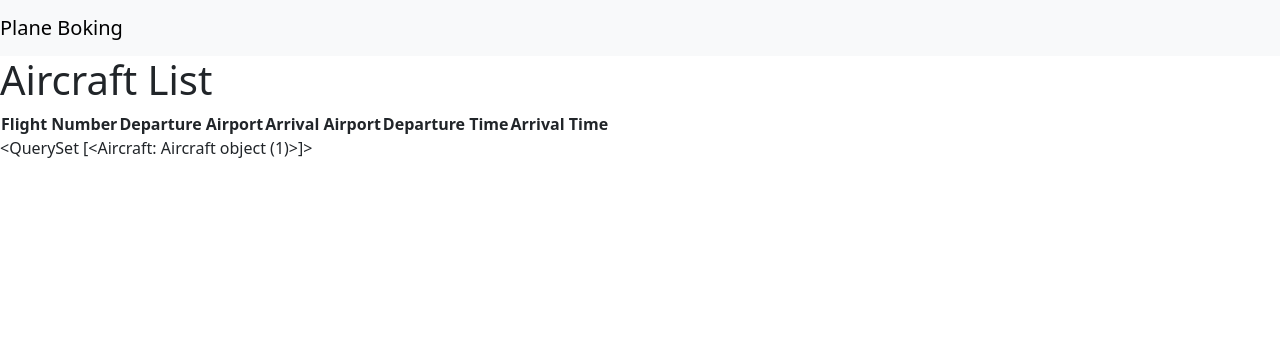
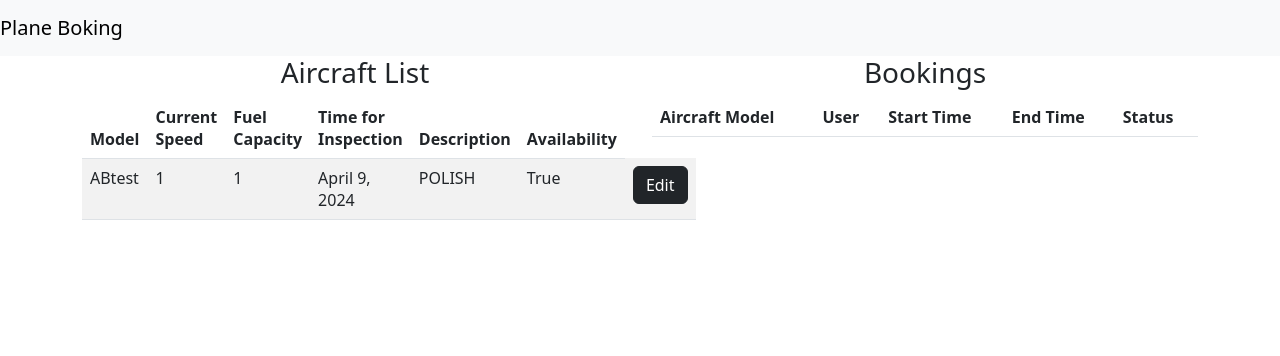
Before and after one commit to felikshetalia/Aircraft-Booking-Website, a Django app: page /engineer/ in a window 1280 px wide. Shown: the top 356 px of the page. Run offline with Django 4.2, Linux system fonts and the light colour scheme; data comes from the database, SQL or seed files in the repository; lists and menus that the app fills with data are empty; some libraries are stand-ins or nearby versions.

Commit message:
added the Engineer page  page
need more functionalities

```diff
--- a/reservation/views.py
+++ b/reservation/views.py
@@ -19,10 +19,9 @@ class PlanesView(generic.CreateView):
     template_name = 'planes/planeslist.html'
 
 
-
 def EngineerDashboard(request):
     if request.method == 'GET':
-        aircrafts = Aircraft.objects.all()
+        aircrafts = Aircraft.objects.order_by('timeForInspection')
         return render(request,'engineer/engineer.html', {'aircrafts': aircrafts})
 
 
--- a/templates/engineer/engineer.html
+++ b/templates/engineer/engineer.html
@@ -10,20 +10,75 @@ Welcome Engineer
 
 
 {% block content %}
-  <h1>Aircraft List</h1>
-  <table>
-    <thead>
-      <tr>
-        <th>Flight Number</th>
-        <th>Departure Airport</th>
-        <th>Arrival Airport</th>
-        <th>Departure Time</th>
-        <th>Arrival Time</th>
-      </tr>
-    </thead>
 
-  </table>
 
-  <td>{{ aircrafts }}</td>
+  <div class="container text-center">
+    <div class="row">
+      <div class="col-6">
+        <h3>Aircraft List</h3>
+        <table class="table table-striped">
+          <thead>
+            <tr>
+              <th>Model</th>
+              <th>Current Speed</th>
+              <th>Fuel Capacity</th>
+              <th>Time for Inspection</th>
+              <th>Description</th>
+              <th>Availability</th>
+            </tr>
+          </thead>
+          <tbody>
+            {% for aircraft in aircrafts %}
+            <tr>
+              <td>{{ aircraft.model }}</td>
+              <td>{{ aircraft.currentSpeed }}</td>
+              <td>{{ aircraft.fuelCapacity }}</td>
+              <td>{{ aircraft.timeForInspection }}</td>
+              <td>{{ aircraft.description }}</td>
+              <td>{{ aircraft.availability }}</td>
+
+              <td>
+
+                <button type="button" class="btn btn-dark">Edit</button>
+              </td>
+
+
+            </tr>
+            {% endfor %}
+          </tbody>
+        </table>
+      </div>
+      <div class="col">
+        <h3>Bookings</h3>
+        <table class="table table-striped">
+          <thead>
+            <tr>
+              <th>Aircraft Model</th>
+              <th>User</th>
+              <th>Start Time</th>
+              <th>End Time</th>
+              <th>Status</th>
+            </tr>
+          </thead>
+          <tbody>
+            {% for booking in booking_list %}
+            <tr>
+              <td>{{ booking.aircraft.model }}</td>
+              <td>{{ booking.user.username }}</td>
+              <td>{{ booking.start_time }}</td>
+              <td>{{ booking.end_time }}</td>
+              <td>{{ booking.status }}</td>
+            </tr>
+            {% endfor %}
+          </tbody>
+        </table>
+      </div>
+
+    </div>
+  </div>
+
+
+
+
 
   {% endblock %}
```
